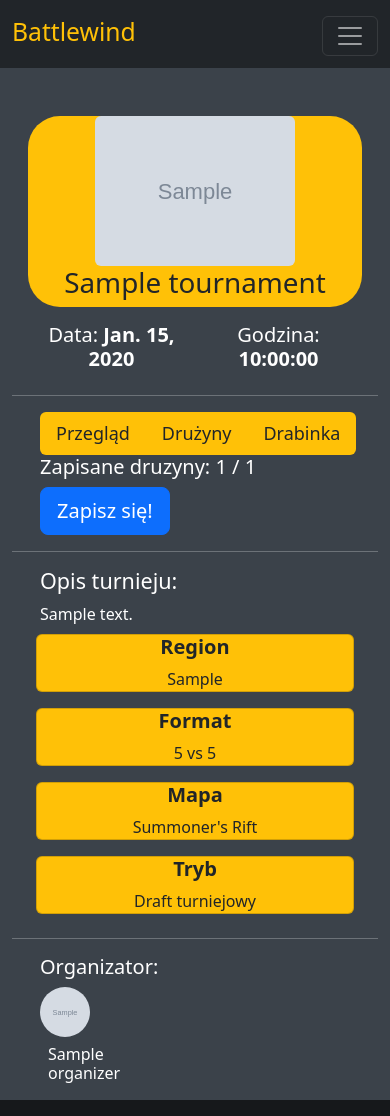
After one commit to Szaneron/Battlewind, a Django app: page /torunaments/view/1/ in a window 390 px wide. The commit adds this page. Run offline with Django 4.2, Linux system fonts and the light colour scheme; tables that the repository leaves empty hold one stand-in row (values such as "Sample post"); grey boxes marked "Sample" are stand-in pictures.

Commit message:
created tournaments view, tournament detail view with responsive design

```diff
--- a/Website/admin.py
+++ b/Website/admin.py
@@ -7,3 +7,5 @@ from .models import *
 admin.site.register(Profile)
 admin.site.register(Team)
 admin.site.register(Invitation)
+admin.site.register(Organizer)
+admin.site.register(Tournament)
--- a/Website/models.py
+++ b/Website/models.py
@@ -51,3 +51,26 @@ class Invitation(models.Model):
 
     def __str__(self):
         return self.email
+
+
+class Organizer(models.Model):
+    name = models.CharField(max_length=100)
+    image = models.ImageField(default='default_image_organizer.png', null=True, blank=True)
+
+    def __str__(self):
+        return self.name
+
+
+class Tournament(models.Model):
+    name = models.CharField(max_length=100)
+    description = models.TextField(max_length=500)
+    organizer = models.ForeignKey(Organizer, on_delete=models.CASCADE, null=True)
+    image = models.ImageField(default='default_image_tournament.png', null=True, blank=True)
+    date = models.DateField(null=True)
+    time = models.TimeField(null=True)
+    server = models.CharField(max_length=10)
+    registeredTeams = models.ManyToManyField(Team, related_name='registeredTeams', blank=True)
+    maxTeams = models.IntegerField()
+
+    def __str__(self):
+        return self.name
--- /dev/null
+++ b/Website/templates/tournaments/tournament_view.html
@@ -0,0 +1,103 @@
+<!DOCTYPE html>
+<html lang="en">
+<head>
+    <meta charset="UTF-8">
+    <link href="https://cdn.jsdelivr.net/npm/bootstrap@5.3.0-alpha1/dist/css/bootstrap.min.css" rel="stylesheet"
+          integrity="sha384-GLhlTQ8iRABdZLl6O3oVMWSktQOp6b7In1Zl3/Jr59b6EGGoI1aFkw7cmDA6j6gD" crossorigin="anonymous">
+    <link rel="stylesheet" href="https://cdn.jsdelivr.net/npm/bootstrap-icons@1.10.3/font/bootstrap-icons.css">
+    <title>Title</title>
+</head>
+<body style="background-color: #16181b">
+
+{% include 'navbar.html' %}
+<div class="container text-white min-vh-100" style="padding-top: 100px; background-color: #3b424a">
+
+    <div class="row d-flex align-items-center bg-warning m-3 rounded-5">
+        <div class="col-md-4">
+            <img class="rounded mx-auto d-block align-middle" src="{{ tournament.image.url }}"
+                 style="max-height: 200px; max-width: 200px">
+        </div>
+        <div class="col-md-8">
+            <h1 class="text-center text-dark">{{ tournament.name }}</h1>
+        </div>
+    </div>
+
+    <div class="row text-center m-3">
+        <div class="col-6">
+            <h5>Data: <b>{{ tournament.date }}</b></h5>
+        </div>
+        <div class="col-6">
+            <h5>Godzina: <b> {{ tournament.time.isoformat }}</b></h5>
+        </div>
+    </div>
+    <hr>
+    <div class="row m-3 list-group-horizontal align-items-center" style="font-size: large">
+        <div class="col-md-6">
+            <ul class="list-group list-group-horizontal">
+                <li class="list-group-item bg-warning border-0"><a href="#" class="text-dark"
+                                                                   style="text-decoration: none">Przegląd</a>
+                </li>
+                <li class="list-group-item bg-warning border-0"><a href="#" class="text-dark"
+                                                                   style="text-decoration: none">Drużyny</a></li>
+                <li class="list-group-item bg-warning border-0"><a href="#" class="text-dark"
+                                                                   style="text-decoration: none">Drabinka</a></li>
+            </ul>
+        </div>
+        <div class="col-md-4">
+            <h5>Zapisane druzyny: {{ tournament.registeredTeams.count }} / {{ tournament.maxTeams }}</h5>
+        </div>
+        <div class="col-md-2">
+            <button type="button" class="btn btn-primary btn-lg">Zapisz się!</button>
+        </div>
+    </div>
+    <hr>
+    <div class="row m-3">
+        <div class="col-md-6" style="text-align: justify">
+            <h4>Opis turnieju:</h4>
+            <span>{{ tournament.description }}</span>
+        </div>
+        <div class="col-md-6">
+            <div class="row">
+                <div class="col-md-6 p-2">
+                    <div class="card text-center bg-warning text-dark">
+                        <h5><b>Region</b></h5>
+                        <span>{{ tournament.server }}</span>
+                    </div>
+                </div>
+                <div class="col-md-6 p-2">
+                    <div class="card text-center bg-warning text-dark">
+                        <h5><b>Format</b></h5>
+                        <span>5 vs 5</span>
+                    </div>
+                </div>
+            </div>
+            <div class="row">
+                <div class="col-md-6 p-2">
+                    <div class="card text-center bg-warning text-dark">
+                        <h5><b>Mapa</b></h5>
+                        <span>Summoner's Rift</span>
+                    </div>
+                </div>
+                <div class="col-md-6 p-2">
+                    <div class="card text-center bg-warning text-dark">
+                        <h5><b>Tryb</b></h5>
+                        <span>Draft turniejowy</span>
+                    </div>
+                </div>
+            </div>
+        </div>
+    </div>
+    <hr>
+
+    <div class="row m-3">
+        <div class="col-6" style="font-size: 14px">
+            <h5>Organizator:</h5>
+            <img class="d-inline-flex rounded-circle d-block" style="width: 50px; height: 50px"
+                 src="{{ tournament.organizer.image.url }}">
+            <h6 class="d-inline-flex p-2">{{ tournament.organizer }}</h6>
+        </div>
+    </div>
+
+</div>
+</body>
+</html>
--- a/Website/urls.py
+++ b/Website/urls.py
@@ -12,10 +12,11 @@ urlpatterns = [
     path('profile/settings/', edit_profile, name='profile_settings'),
     path('logout/', logout_user, name='logout'),
     path('profile/settings/password_change/', change_password, name='change_password'),
-    path('torunaments/', show_tournaments, name='tournament'),
     path('profile/team/view/<int:team_id>/', view_team, name='view_team'),
     path('profile/team/invite/<int:team_id>/', invite, name='invite'),
     path('profile/team/accept_invitation/', accept_invitation, name='accept_invitation'),
+    path('torunaments/', show_tournaments, name='tournament'),
+    path('torunaments/view/<int:tournament_id>/', details_tournament, name='details_tournament'),
 ]
 
 urlpatterns += static(settings.MEDIA_URL, document_root=settings.MEDIA_ROOT)
--- a/Website/views.py
+++ b/Website/views.py
@@ -1,3 +1,5 @@
+import datetime
+
 from django.contrib import messages
 from django.contrib.auth import authenticate, login, logout, update_session_auth_hash
 from django.contrib.auth.decorators import login_required
@@ -8,7 +10,7 @@ import random
 
 from .decorators import unauthenticated_user
 from .forms import CreateUserForm, EditUserProfileSettingsForm, CreateTeamForm
-from .models import Profile, Team, Invitation
+from .models import *
 from .utilities import send_invitation, send_invitation_accepted
 
 
@@ -295,5 +297,14 @@ def accept_invitation(request):
 
 
 def show_tournaments(request):
-    context = {}
+    tournaments = Tournament.objects.all()
+    context = {'tournaments': tournaments}
+
     return render(request, 'tournaments/tournaments.html', context)
+
+
+def details_tournament(request, tournament_id):
+    tournament = get_object_or_404(Tournament, pk=tournament_id)
+    context = {'tournament': tournament}
+
+    return render(request, 'tournaments/tournament_view.html', context)
```
Also changed, not shown: Website/templates/tournaments/tournaments.html (+45 -3 lines), Website/migrations/0022_organizer_tournament.py (added), Website/migrations/0023_alter_tournament_registeredteams.py (added), Website/migrations/0024_alter_tournament_registeredteams.py (added), Website/static/images/profiles_pictures/default_image_organizer.png (added), Website/static/images/profiles_pictures/default_image_tournament.png (added), Website/static/images/profiles_pictures/default_image_tournament_ARozGyP.png (added), Website/static/images/profiles_pictures/default_image_tournament_GegilLU.png (added), Website/static/images/profiles_pictures/default_image_tournament_KkFakvb.png (added), Website/static/images/profiles_pictures/default_image_tournament_OhnMlRO.png (added), Website/static/images/profiles_pictures/default_image_tournament_ln7N3QG.png (added), Website/static/images/profiles_pictures/default_image_tournament_vIRcntQ.png (added).
